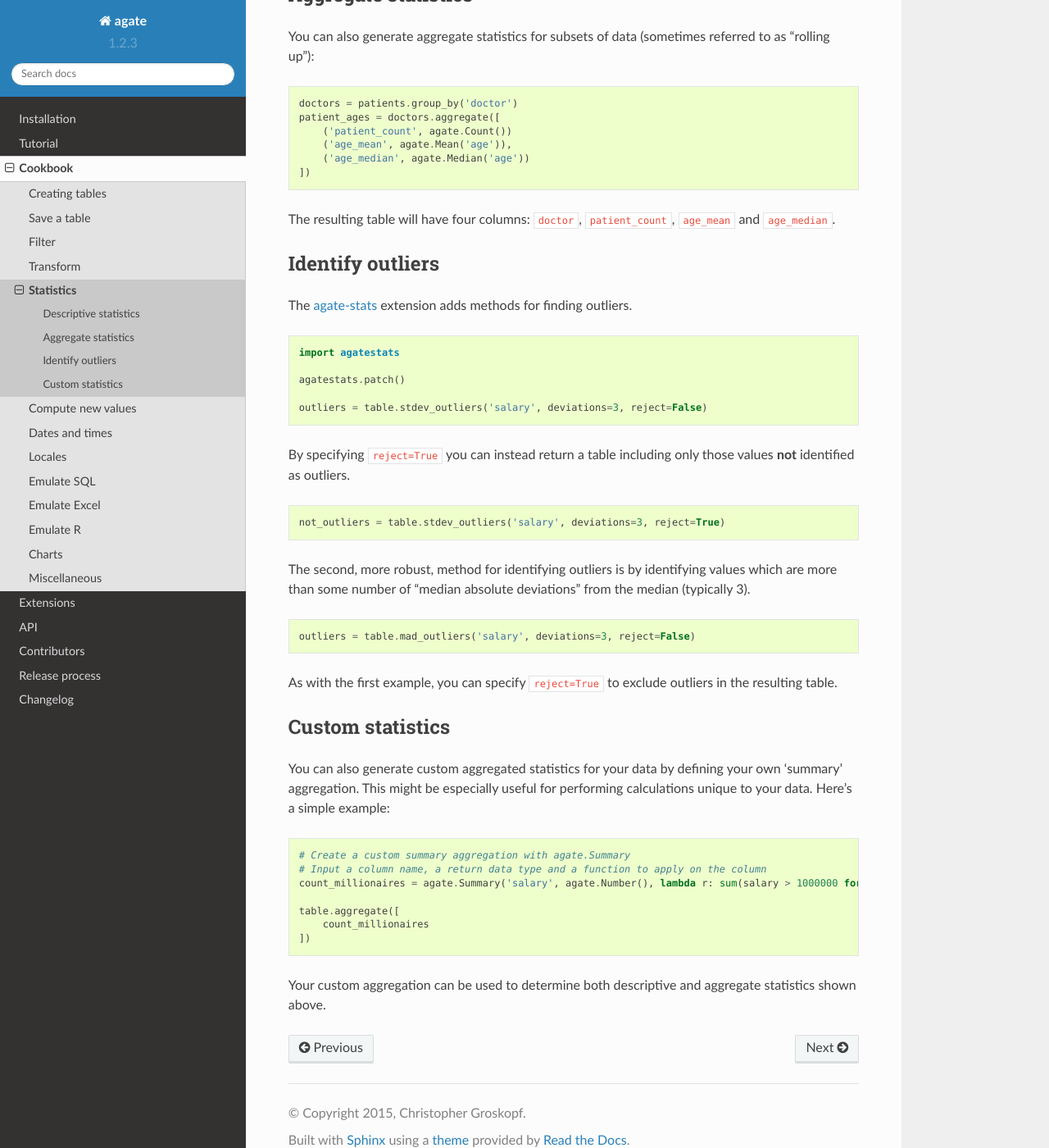
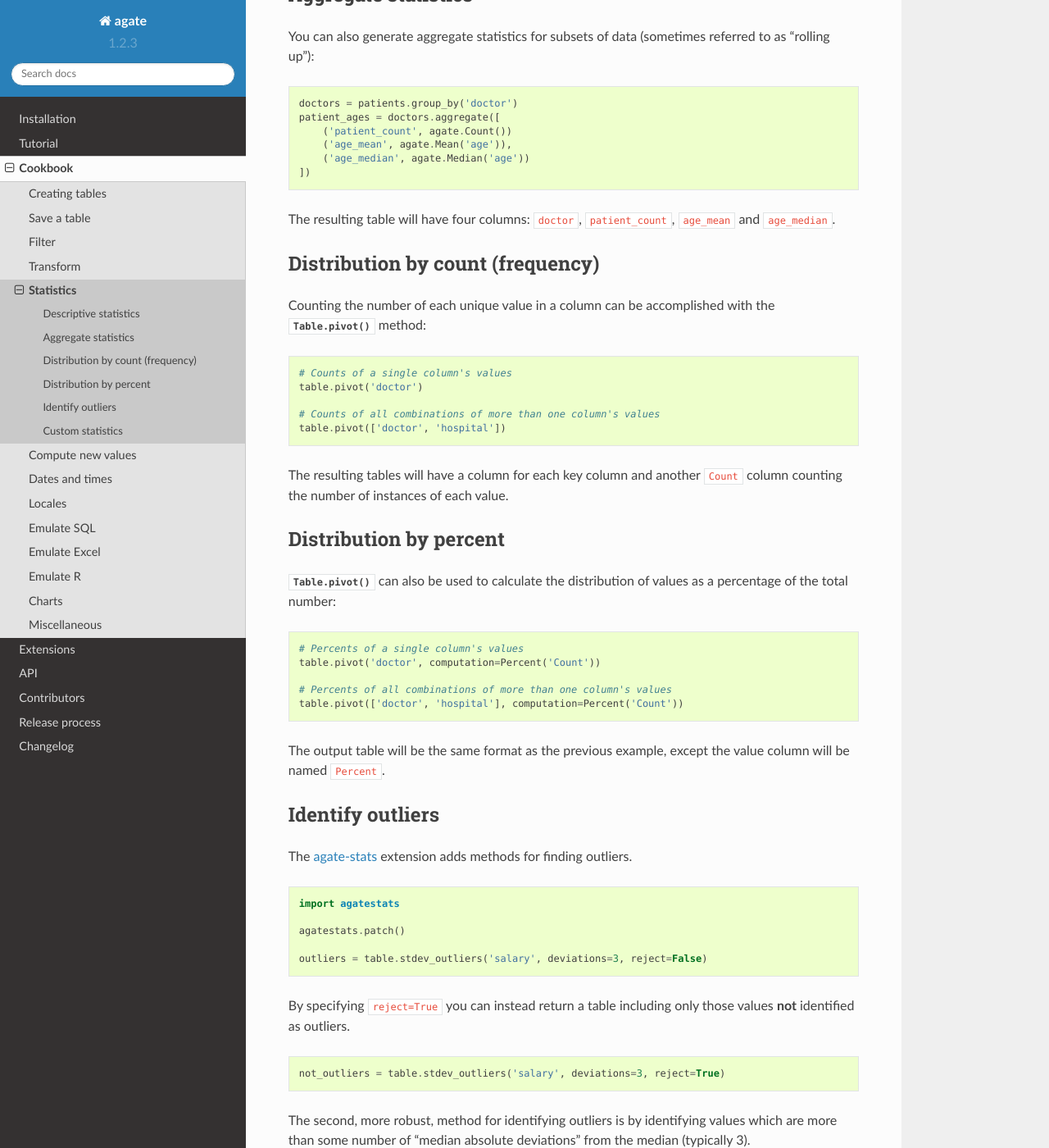
Before and after one commit to wireservice/agate, a Sphinx documentation site: the page built from docs/cookbook/statistics.rst, in a window 1280 px wide and 1400 px high, scrolled down 791 px. Shown: the whole window at 82% size. Built offline with Sphinx 7.4.7 and the Read the Docs theme 2.0.0, drawn with Linux system fonts in a browser that asks for light colours; pages that are not in the unit, such as notebooks, are missing from menus.

Commit message:
Add distribution pivot examples to cookbook.

```diff
--- a/CHANGELOG.rst
+++ b/CHANGELOG.rst
@@ -1,6 +1,7 @@
 1.2.3
 -----
 
+* Added cookbook examples of using :meth:`.Table.pivot` to count frequency/distribution.
 * :meth:`.Table.bins` now accepts a `computation` argument.
 * :meth:`.Table.bins` is now a wrapper around pivot. (#522)
 * :meth:`.Table.counts` has been removed. Use :meth:`.Table.pivot` instead. (#508)
--- a/docs/cookbook/statistics.rst
+++ b/docs/cookbook/statistics.rst
@@ -47,6 +47,37 @@ You can also generate aggregate statistics for subsets of data (sometimes referr
 
 The resulting table will have four columns: ``doctor``, ``patient_count``, ``age_mean`` and ``age_median``.
 
+
+Distribution by count (frequency)
+=================================
+
+Counting the number of each unique value in a column can be accomplished with the :meth:`.Table.pivot` method:
+
+.. code-block:: python
+
+    # Counts of a single column's values
+    table.pivot('doctor')
+
+    # Counts of all combinations of more than one column's values
+    table.pivot(['doctor', 'hospital'])
+
+The resulting tables will have a column for each key column and another :code:`Count` column counting the number of instances of each value.
+
+Distribution by percent
+=======================
+
+:meth:`.Table.pivot` can also be used to calculate the distribution of values as a percentage of the total number:
+
+.. code-block:: python
+
+    # Percents of a single column's values
+    table.pivot('doctor', computation=Percent('Count'))
+
+    # Percents of all combinations of more than one column's values
+    table.pivot(['doctor', 'hospital'], computation=Percent('Count'))
+
+The output table will be the same format as the previous example, except the value column will be named :code:`Percent`.
+
 Identify outliers
 =================
 
```
